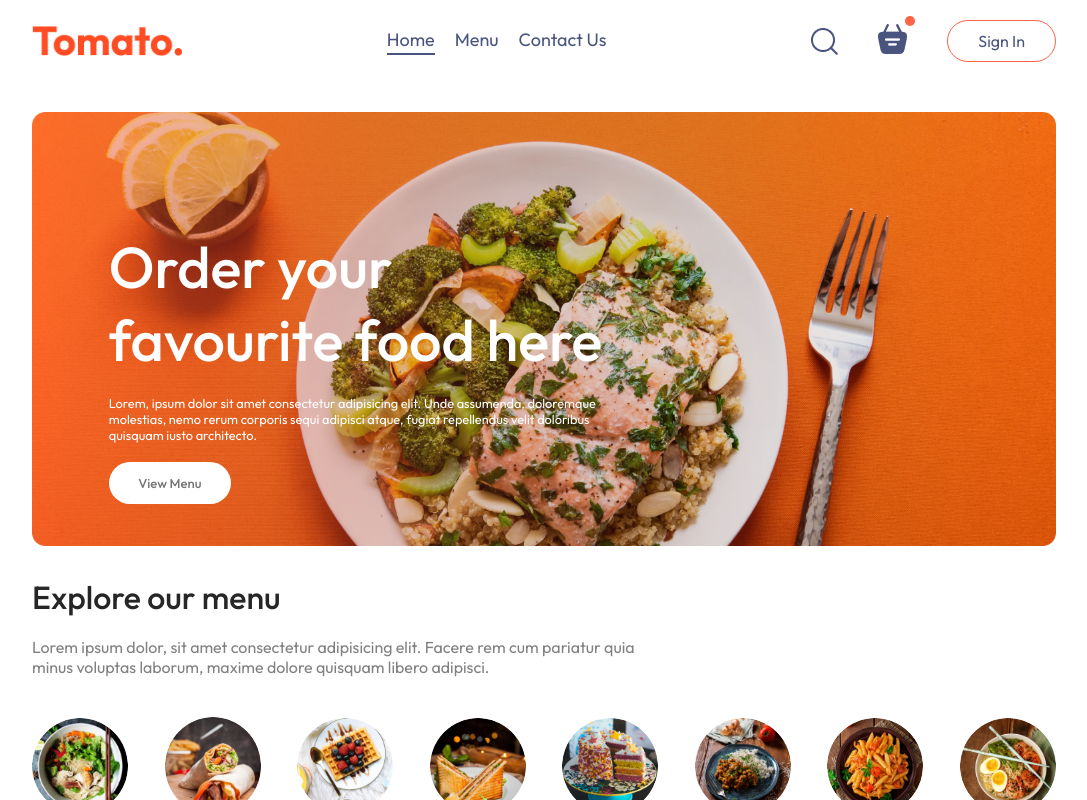
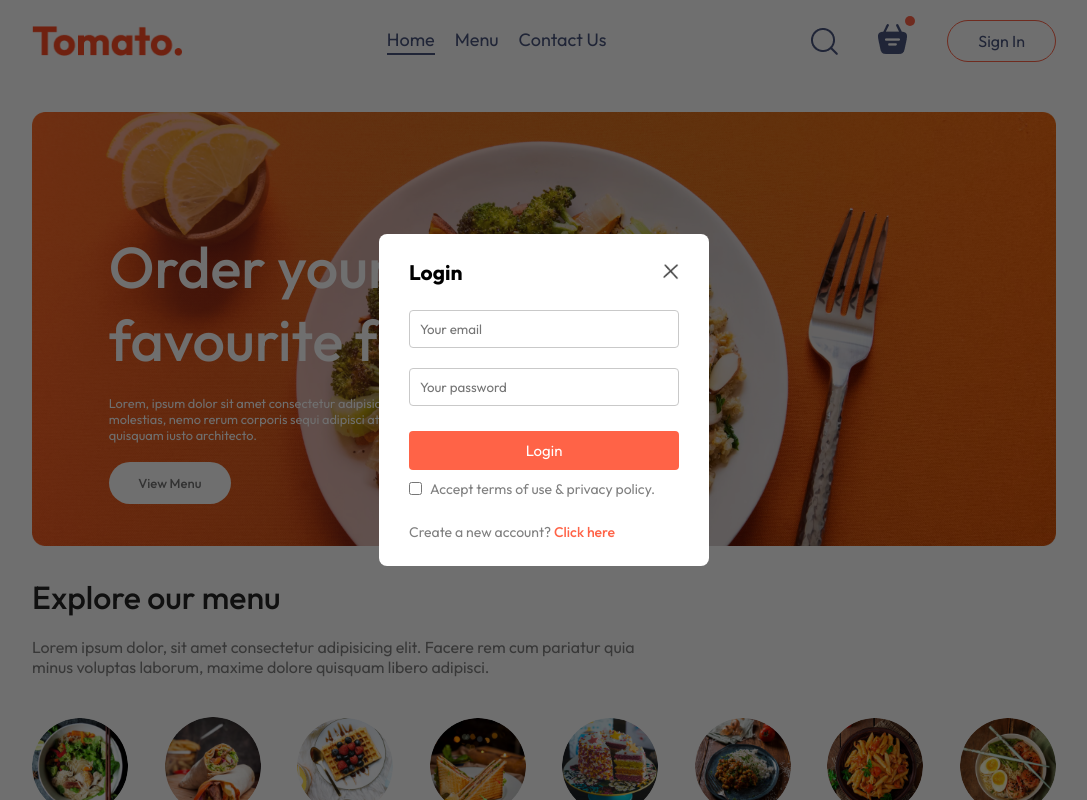
Before and after one commit to CreationsBliss/suprava-food-delivery-website-frontend, a React (Vite) app: page / in a window 1280 px wide. Both pictures are taken after a click on the button "Sign In". Shown: the top 800 px of the page, without its empty margins (96-1183 px from the left). Built offline with nearby package versions, Linux system fonts and the light colour scheme.

Commit message:
sign up/login option done done

```diff
--- a/src/App.jsx
+++ b/src/App.jsx
@@ -1,13 +1,18 @@
+import { useState } from "react";
 import { Outlet } from "react-router-dom";
 import Navbar from "../src/components/Navbar/Navbar";
 import "./App.css";
 import Footer from "./components/Footer/Footer";
+import LoginPopup from "./components/LoginPopup/LoginPopup";
 
 function App() {
+  const [showLogin, setShowLogin] = useState(false);
+
   return (
     <>
+      {showLogin ? <LoginPopup setShowLogin={setShowLogin}></LoginPopup> : <></>}
       <div className="app">
-        <Navbar></Navbar>
+        <Navbar setShowLogin={setShowLogin}></Navbar>
         <Outlet></Outlet>
       </div>
       <Footer></Footer>
--- /dev/null
+++ b/src/components/LoginPopup/LoginPopup.css
@@ -0,0 +1,65 @@
+.login-popup {
+  position: absolute;
+  z-index: 1;
+  width: 100%;
+  height: 100%;
+  background: var(--login-popup-bg-color);
+  display: grid;
+}
+.login-popup-container {
+  place-self: center;
+  width: max(23vw, 330px);
+  color: var(--secondary-color);
+  background: var(--white-color);
+  display: flex;
+  flex-direction: column;
+  gap: 25px;
+  padding: 25px 30px;
+  border-radius: 8px;
+  font-size: 14px;
+  animation: fadeIn 0.5s;
+}
+.login-popup-title {
+  display: flex;
+  justify-content: space-between;
+  align-items: center;
+  color: var(--black-color);
+}
+.login-popup-title img {
+  width: 16px;
+  cursor: pointer;
+}
+.login-popup-inputs {
+  display: flex;
+  flex-direction: column;
+  gap: 20px;
+}
+.login-popup-inputs input {
+  outline: none;
+  border: 1px solid var(--input-field-border-color);
+  padding: 10px;
+  border-radius: 4px;
+}
+.login-popup-container button {
+  border: 0;
+  padding: 10px;
+  border-radius: 4px;
+  color: var(--white-color);
+  background: var(--tomato-color);
+  font-size: 15px;
+  cursor: pointer;
+}
+.login-popup-condition {
+  display: flex;
+  align-items: start;
+  gap: 8px;
+  margin-top: -15px;
+}
+.login-popup-condition input {
+  margin-top: 2px;
+}
+.login-popup p span {
+  color: var(--tomato-color);
+  font-weight: 500;
+  cursor: pointer;
+}
--- /dev/null
+++ b/src/components/LoginPopup/LoginPopup.jsx
@@ -0,0 +1,52 @@
+import { useState } from "react";
+import { assets } from "../../assets/assets";
+import "./LoginPopup.css";
+
+const LoginPopup = ({ setShowLogin }) => {
+  const [currrentState, setCurrentState] = useState("Login");
+
+  return (
+    <div className="login-popup">
+      <form className="login-popup-container">
+        <div className="login-popup-title">
+          <h2>{currrentState}</h2>
+          <img
+            onClick={() => setShowLogin(false)}
+            src={assets.cross_icon}
+            alt="cross icon"
+          />
+        </div>
+        <div className="login-popup-inputs">
+          {currrentState === "Login" ? (
+            <></>
+          ) : (
+            <input type="text" placeholder="Your name" required />
+          )}
+          <input type="email" placeholder="Your email" required />
+          <input type="password" placeholder="Your password" required />
+        </div>
+        <button>
+          {" "}
+          {currrentState === "Sign Up" ? "Create account" : "Login"}{" "}
+        </button>
+        <div className="login-popup-condition">
+          <input type="checkbox" required />
+          <p>Accept terms of use & privacy policy.</p>
+        </div>
+        {currrentState === "Login" ? (
+          <p>
+            Create a new account?{" "}
+            <span onClick={() => setCurrentState("Sign Up")}>Click here</span>
+          </p>
+        ) : (
+          <p>
+            Already have an account?{" "}
+            <span onClick={() => setCurrentState("Login")}>Login here</span>
+          </p>
+        )}
+      </form>
+    </div>
+  );
+};
+
+export default LoginPopup;
--- a/src/components/Navbar/Navbar.jsx
+++ b/src/components/Navbar/Navbar.jsx
@@ -3,7 +3,7 @@
 import { assets } from "../../assets/assets";
 import "./Navbar.css";
 
-const Navbar = () => {
+const Navbar = ({ setShowLogin }) => {
   const [menuBorder, setMenuBorder] = useState("home");
 
   return (
@@ -37,7 +37,7 @@
           <img src={assets.basket_icon} alt="basket icon" />
           <div className="dot"></div>
         </div>
-        <button>Sign In</button>
+        <button onClick={() => setShowLogin(true)}>Sign In</button>
       </div>
     </div>
   );
--- a/src/index.css
+++ b/src/index.css
@@ -4,6 +4,7 @@
   --font-family: "Outfit", sans-serif;
 
   --white-color: #ffffff;
+  --black-color: #000000;
   --primary-color: #262626;
   --secondary-color: #808080;
   --link-color: #49557e;
@@ -14,6 +15,8 @@
   --footer-text-color: #d9d9d9;
   --footer-bg-color: #323232;
   --divider-color: #e2e2e2;
+  --login-popup-bg-color: #00000090;
+  --input-field-border-color: #c9c9c9;
 }
 
 @keyframes fadeIn {
```
